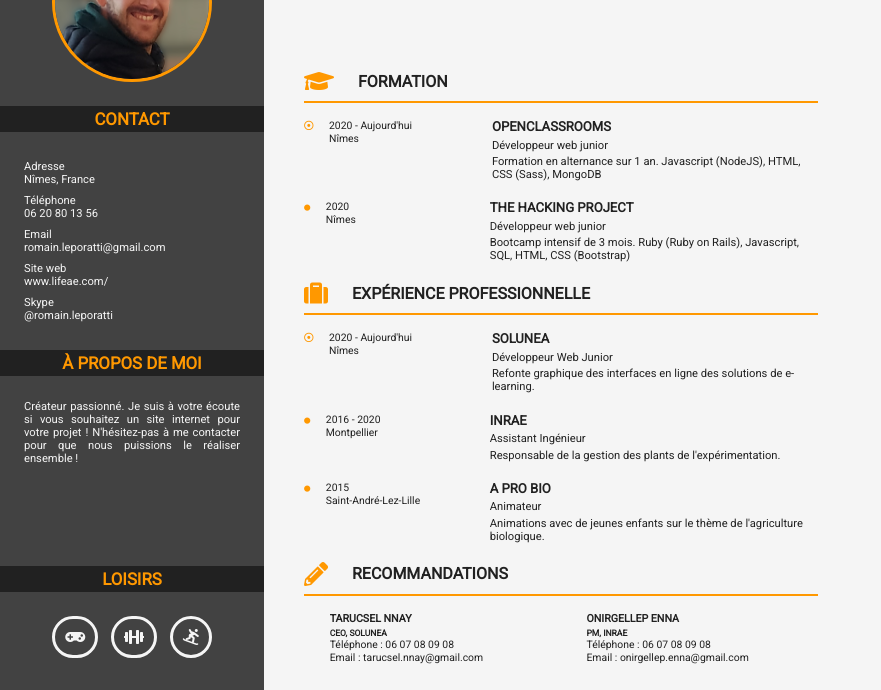
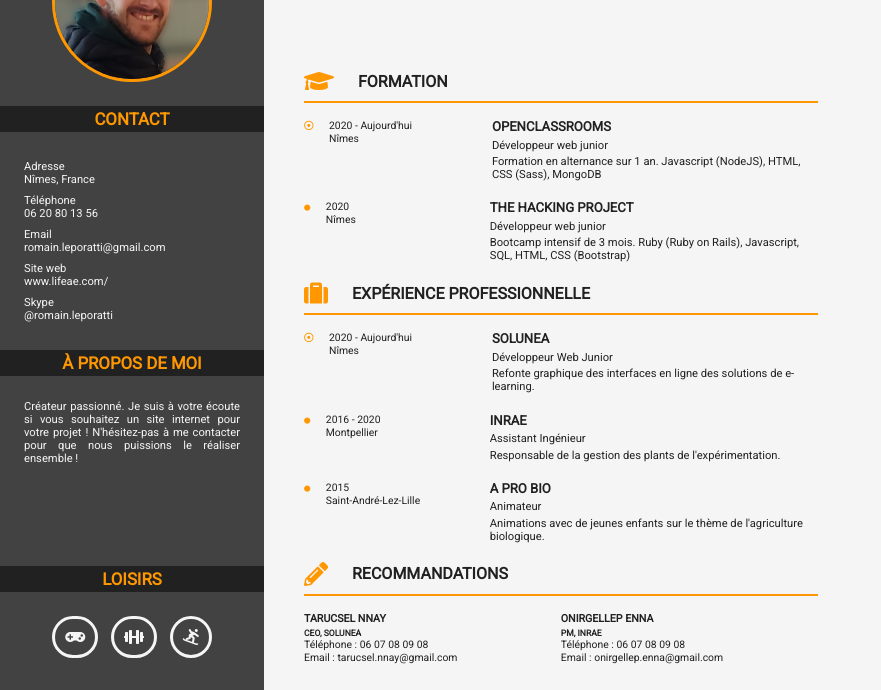
Before and after one commit to lifeae/OC_WD_P2, a plain HTML site: page index.html in a window 1280 px wide. Shown: the part 110-800 px from the top of the page, without its empty margins (0-881 px from the left). Drawn offline with Linux system fonts and the light colour scheme.

Commit message:
refacto main.css

```diff
--- a/style.css
+++ b/style.css
@@ -4,19 +4,18 @@
     box-sizing: border-box;
 }
 
-body {
-    font-family: 'Poppins', sans-serif;
-    background-color:#F5F5F5;
-    color:#212121;
-    font-family: 'Roboto', sans-serif;
-    word-wrap: break-word;
-}
-
 .container {
     display: flex;
     min-height: 100vh;
+    min-width: 100vh;
+    font-family: 'Roboto', sans-serif;
+    word-wrap: break-word;
+    background-color:#F5F5F5;
 }
 
+
+
+/* MEDIA QUERIES */
 @media screen and (max-width: 640px) {
     .column {
         min-width: 200px;
@@ -29,6 +28,8 @@ body {
     }
 }
 
+
+
 /* COLUMN */
 .column {
     max-width: 33%;
@@ -38,11 +39,6 @@ body {
     display: flex;
     flex-direction: column;
     font-size: 0.70rem;
-}
-
-.column a {
-    color: #F5F5F5;
-    text-decoration: none;
 }
 
 .column img {
@@ -68,6 +64,11 @@ body {
     margin: 0.5vh 3vh 0.5vh 3vh;
 }
 
+.column .contact-element a {
+    color: #F5F5F5;
+    text-decoration: none;
+}
+
 .column .about-me {
     text-align: justify;
     margin: 0vh 3vh 0vh 3vh;
@@ -87,13 +88,12 @@ body {
 
 
 
-
-
 /* MAIN */
 .main {
     max-width: 67%;
     padding-left: 5vh;
     padding-right: 3vh;
+    color:#212121;
 }
 
 .main a {
@@ -179,22 +179,22 @@ body {
     margin-bottom: 0.2rem;
 }
 
-.recommandations {
+.main .recommandations {
     display: flex;
     font-size: 0.80rem;
     margin-top: 1rem;
 }
 
-.recommandations .recommandations-item {
-    width: 45%;
-    margin: 0 5% 0 5%;
+.main .recommandations .recommandations-item {
+    width: 50%;
+    margin: 0 5% 0 0;
 }
 
-.recommandations .recommandations-item h5{
+.main .recommandations .recommandations-item h5{
     text-transform: uppercase;
     margin-bottom: 0.2rem;
 }
 
-.recommandations .recommandations-item p{
+.main .recommandations .recommandations-item p{
     font-size: 0.65rem;
 }
```
